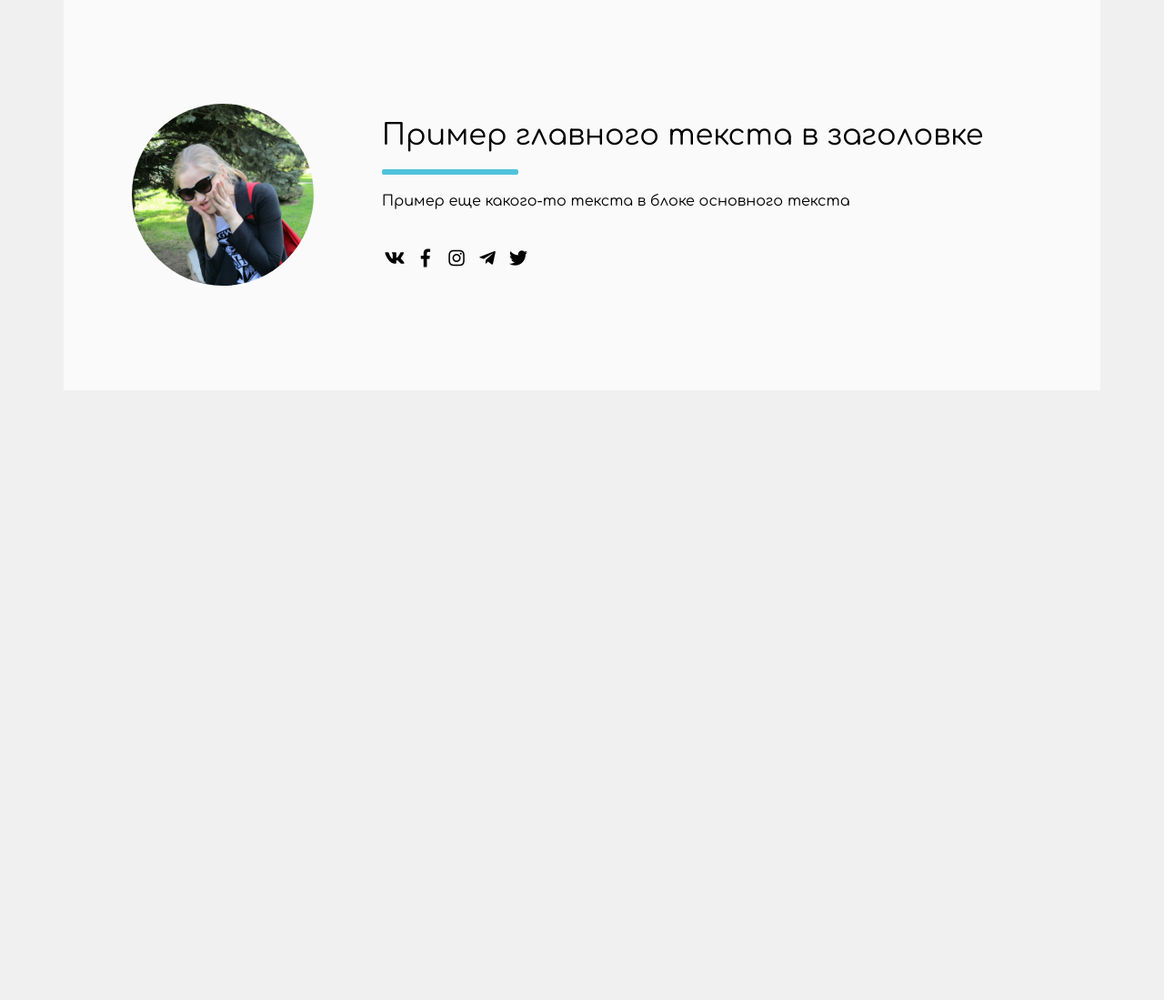
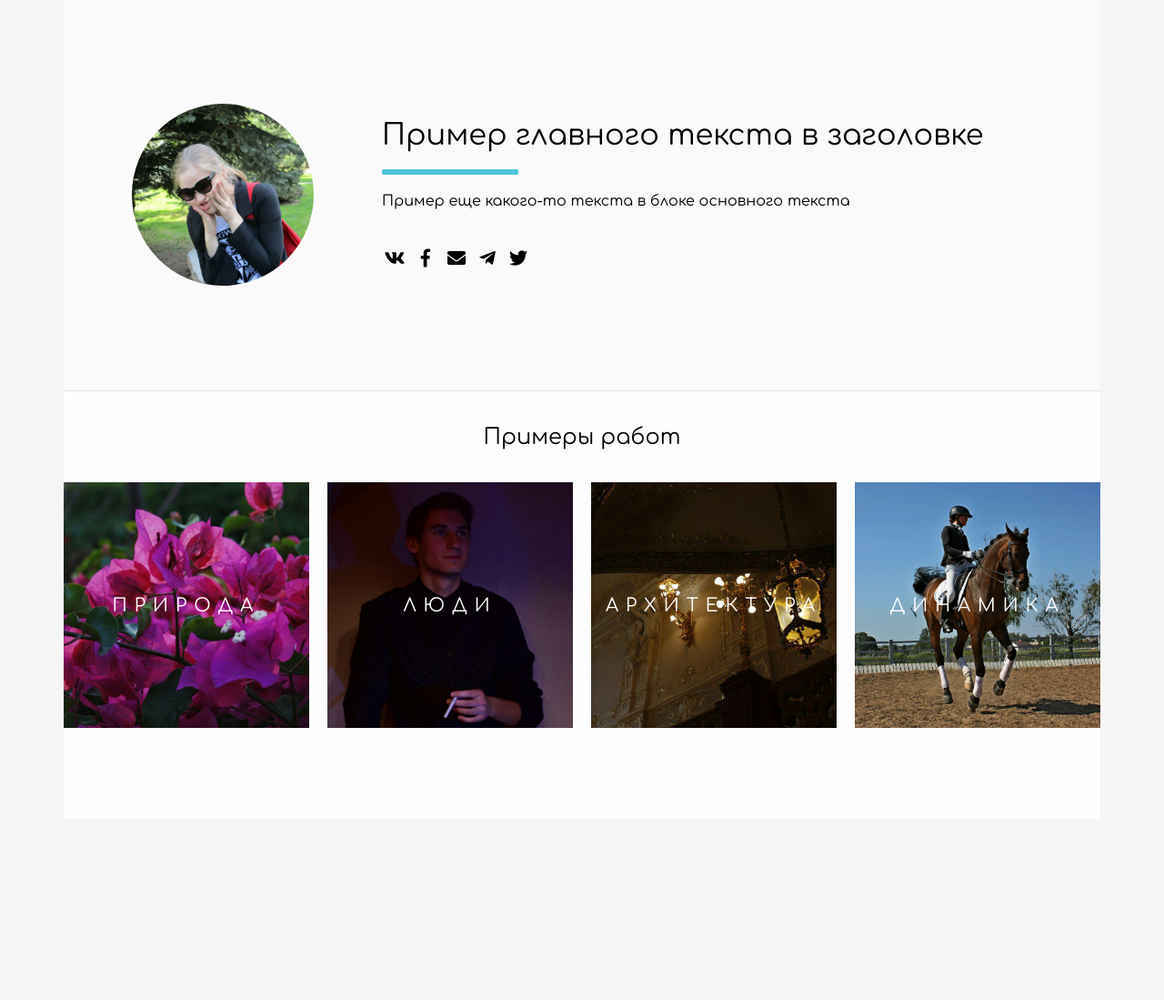
Before and after one commit to pro-nikas/pro-nikas.github.io, a PHP site: page / in a window 1280 px wide. Shown: the part 81-1180 px from the top of the page at 91% size. Run offline with PHP 8.4, Linux system fonts and the light colour scheme; some libraries are stand-ins or nearby versions.

Commit message:
upd 24.01.19

```diff
--- a/css/indexPageCss.css
+++ b/css/indexPageCss.css
@@ -1,5 +1,5 @@
 body{
-    background: #f0f0f0;
+    background: #f5f5f5;
     height: 4000px;
 }
 #header{
@@ -7,14 +7,15 @@ body{
     width: 100%;
     display: flex;
     justify-content: center;
-    background: rgba(255,255,255,1);
+    background: #fafafa;
     position: fixed;
     box-shadow: 0 0 1px 0 rgba(0,0,0,0.2);
+    z-index: 90;
 }
 .header_container{
     max-width: 1140px;
     width: 100%;
-    background: rgba(255,255,255,1);
+    /*background: rgba(255,255,255,1);*/
     display: flex;
     align-items: center;
     justify-content: space-between;
@@ -60,6 +61,7 @@ body{
     display: flex;
     justify-content: space-between;
     /*box-shadow: 0 0 1px 0 rgba(0,0,0,0.2);*/
+    border-bottom: 1px solid rgba(0,0,0,.1);
 
 }
 .information_main_pic{
@@ -86,7 +88,7 @@ body{
 .information_main_text{
     max-width: 790px;
     width: 100%;
-    background: #fafafa;
+    /*background: #fafafa;*/
     display: flex;
     justify-content: center;
     align-items: flex-start;
@@ -133,7 +135,7 @@ body{
 .fb_link:hover {
     color: #334d92;
 }
-.inst_link:hover{
+.nvlp_link:hover{
     color: #333;
 }
 .tlgrm_link:hover{
@@ -141,6 +143,162 @@ body{
 }
 .twtr_link:hover{
     color: #35a3ea;
+}
+
+.photos_container{
+    background: #fefefe;
+    min-height: 470px;
+    width: 100%;
+    max-width: 1140px;
+}
+.photos_headline{
+    display: flex;
+    justify-content: center;
+    align-items: center;
+    min-height: 100px;
+    /*text-align: center;*/
+    /*margin: 30px 0;*/
+    /*border-bottom: 1px solid rgba(0,0,0,.1);*/
+}
+.photos_headline>h2{
+    font-weight: 100;
+    font-family: "Comfortaa";
+}
+.first_photos_row{
+    /*padding: 0 0 20px 0;*/
+    /*min-height: 300px;*/
+    display: flex;
+    justify-content: space-between;
+}
+
+.photo_link{
+    min-width: 270px;
+    height: 270px;
+    display: flex;
+    justify-content: center;
+    align-items: center;
+    background: #f3f3f3;
+    cursor: default;
+}
+
+.first_photo_link{
+    background: #000;
+    /*display: flex;*/
+    /*justify-content: center;*/
+    /*align-items: center;*/
+    /*width: auto;*/
+    /*width: 300px;*/
+    /*opacity: .1;*/
+    /*height: 200px;*/
+    background: url("../imgs/nature-example.jpg");
+    /*text-decoration: none;*/
+    background-size: cover;
+}
+.photo_link::before{
+    content: "";
+    width: 270px;
+    height: 270px;
+    /*background: #000;*/
+    position: absolute;
+    /*display: flex;*/
+    /*opacity: .9;*/
+    /*transition: .3s;*/
+    /*z-index: 10;*/
+}
+.first_photo_link:hover::before{
+    /*opacity: .1;*/
+    /*transition: .3s;*/
+}
+.about_photo_link{
+    font-family: "Comfortaa";
+    /*font-size: 44px;*/
+    /*color: #000;*/
+    /*z-index: 20;*/
+    opacity: 0;
+    transition: .2s ease-in-out;
+    margin: 0;
+    /*padding: 0;*/
+    /*font-size: 16px;*/
+    /*font-weight: 100;*/
+    /*background: #ececec;*/
+    /*padding: 20px 60px;*/
+    /*border-radius: 2px;*/
+}
+.photo_link:hover>.about_photo_link{
+    opacity: 1;
+    transition: .2s ease-in-out;
+}
+
+.about_photo_link{
+    position: absolute;
+    background: rgba(0, 0, 0, .5);
+    min-width: 270px;
+    min-height: 270px;
+    display: flex;
+    flex-direction: column;
+    justify-content: flex-end;
+    align-items: center;
+    color: #fff;
+    text-align: center;
+}
+.about_photo_link>h1{
+    /*text-align: center;*/
+    font-weight: 100;
+    font-size: 24px;
+    margin: 0 0 20px 0;
+}
+.about_photo_link>p{
+    /*text-align: center;*/
+    font-weight: 100;
+    font-size: 18px;
+    margin: 0 0 30px 0;
+}
+.more_photo_info{
+    /*padding: 10px 20px;*/
+    margin: 0 0 54px 0;
+    display: flex;
+    align-items: center;
+    justify-content: center;
+    min-width: 162px;
+    min-height: 42px;
+    background: #50c3dc;
+    font-size: 20px;
+    color: #fff;
+    transition: .2s ease-in-out;
+}
+.more_photo_info:hover{
+    background: #2ca5e0;
+    transition: .2s ease-in-out;
+}
+
+.photo_card_headline{
+    color: #fff;
+    opacity: 1;
+    transition: .2s ease-in-out;
+    font-family: "Comfortaa";
+    letter-spacing: 8px;
+    font-weight: 100;
+    font-size: 20px;
+}
+.photo_link:hover>.photo_card_headline{
+    color: #fff;
+    opacity: 0;
+    transition: .2s ease-in-out;
+}
+.second_photo_link{
+    background: #000;
+    background: url("../imgs/portrait-example.png");
+    background-size: cover;
+}
+.third_photo_link{
+    background: #000;
+    background: url("../imgs/archit-example.png");
+    background-size: cover;
+}
+.forth_photo_link{
+    background: #000;
+    background: url("../imgs/dynamics-example.png");
+    background-size: cover;
 }
 
 @media screen and (min-width: 720px) and (max-width: 1079px) and (orientation: portrait){
@@ -294,7 +452,7 @@ body{
     .fb_link:hover {
         color: #334d92;
     }
-    .inst_link:hover{
+    .nvlp_link:hover{
         color: #333;
     }
     .tlgrm_link:hover{
@@ -304,7 +462,6 @@ body{
         color: #35a3ea;
     }
 }
-
 
 @media screen and (min-width: 1080px) and (orientation: portrait){
 
@@ -456,7 +613,7 @@ body{
     .fb_link:hover {
         color: #334d92;
     }
-    .inst_link:hover{
+    .nvlp_link:hover{
         color: #333;
     }
     .tlgrm_link:hover{
--- a/css/normalize.css
+++ b/css/normalize.css
@@ -19,9 +19,9 @@ ul{
 }
 ::selection{
     background: #50c3dc;
-    color: #000;
+    color: #fff;
 }
-h1, p{
+h1, h2, h3, h4, h5, h6, p, a{
     margin: 0;
     padding: 0;
 }
--- a/index.html
+++ b/index.html
@@ -5,7 +5,7 @@
     <meta name="viewport"
           content="width=device-width, user-scalable=no, initial-scale=1.0, maximum-scale=1.0, minimum-scale=1.0">
     <meta http-equiv="X-UA-Compatible" content="ie=edge">
-    <title>Document</title>
+    <title>pro.nikas</title>
     <link rel="stylesheet" href="css/indexPageCss.css">
     <link rel="stylesheet" href="css/normalize.css">
     <link rel="stylesheet" href="https://use.fontawesome.com/releases/v5.6.3/css/all.css" integrity="sha384-UHRtZLI+pbxtHCWp1t77Bi1L4ZtiqrqD80Kn4Z8NTSRyMA2Fd33n5dQ8lWUE00s/" crossorigin="anonymous">
@@ -67,8 +67,8 @@
                             <i class="fab fa-facebook-f"></i>
                         </a></li>
 
-                        <li><a href="#" class="social_link inst_link">
-                            <i class="fab fa-instagram"></i>
+                        <li><a href="#" class="social_link nvlp_link">
+                            <i class="fas fa-envelope"></i>
                         </a></li>
 
                         <li><a href="#" class="social_link tlgrm_link">
@@ -85,6 +85,62 @@
 
             </div>
 
+
+
+            <div class="photos_container">
+
+                <div class="photos_headline">
+                    <h2>Примеры работ</h2>
+                </div>
+
+                <div class="first_photos_row">
+                    <div href="#" class="photo_link first_photo_link">
+                        <h1 class="photo_card_headline">ПРИРОДА</h1>
+
+                        <div class="about_photo_link">
+                            <h1>Природа <br> есть искусство</h1>
+                            <p>Какой-то волшебный <br> текст про природу</p>
+
+                            <a href="#" class="more_photo_info">Подробнее</a>
+                        </div>
+                    </div>
+
+                    <div href="#" class="photo_link second_photo_link">
+                        <h1 class="photo_card_headline">ЛЮДИ</h1>
+
+                        <div class="about_photo_link">
+                            <h1>Люди <br> есть искусство</h1>
+                            <p>Какой-то волшебный <br> текст про людей</p>
+
+                            <a href="#" class="more_photo_info">Подробнее</a>
+                        </div>
+                    </div>
+
+                    <div href="#" class="photo_link third_photo_link">
+                        <h1 class="photo_card_headline">АРХИТЕКТУРА</h1>
+
+                        <div class="about_photo_link">
+                            <h1>Архитектура <br> есть искусство</h1>
+                            <p>Какой-то волшебный <br> текст про архитектуру</p>
+
+                            <a href="#" class="more_photo_info">Подробнее</a>
+                        </div>
+                    </div>
+
+                    <div href="#" class="photo_link forth_photo_link">
+                        <h1 class="photo_card_headline">ДИНАМИКА</h1>
+
+                        <div class="about_photo_link">
+                            <h1>Динамика <br> есть искусство</h1>
+                            <p>Какой-то волшебный <br> текст про динамику</p>
+
+                            <a href="#" class="more_photo_info">Подробнее</a>
+                        </div>
+                    </div>
+                </div>
+
+            </div>
+
         </div>
 
         <div id="footer"></div>
```
Also changed, not shown: 404.html (added, +22 -0 lines), imgs/archit-example.png (added), imgs/dynamics-example.png (added), imgs/nature-example.jpg (added), imgs/nature-example.png (added), imgs/photo_2019-01-24_19-19-53.jpg (added), imgs/photo_2019-01-24_19-19-55.jpg (added), imgs/photo_2019-01-24_19-19-57.jpg (added), imgs/portrait-example.png (added).
